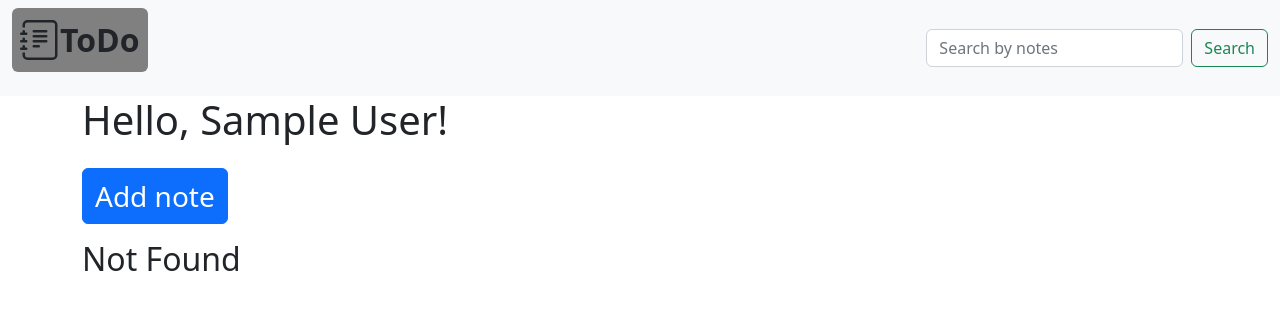
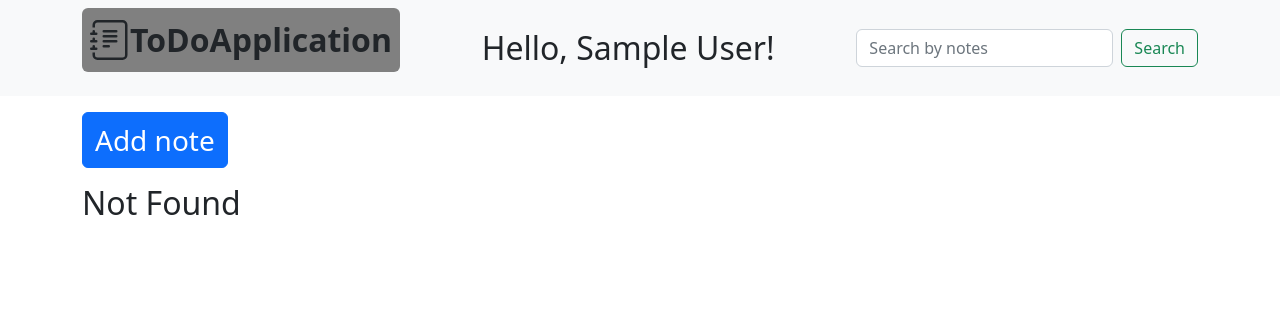
Before and after one commit to DedRobin/todo, a Django app: page / in a window 1280 px wide. Shown: the top 310 px of the page. Run offline with Django 4.2, Linux system fonts and the light colour scheme; the visitor is signed in with stand-in values (Sample User, id 1); data that the repository does not hold is empty; some libraries are stand-ins or nearby versions.

Commit message:
some fix greetings

```diff
--- a/templates/index.html
+++ b/templates/index.html
@@ -5,7 +5,6 @@
 {% block content %}
     {% include "navbar.html" %}
     <div class="container text-container">
-        <h1>Hello, {{ first_name }} {{ last_name }}!</h1>
         <div>
             {% include "add_note.html" %}
         </div>
--- a/templates/navbar.html
+++ b/templates/navbar.html
@@ -1,5 +1,5 @@
 <nav class="navbar navbar-expand-lg bg-light">
-    <div class="container-fluid">
+    <div class="container">
         <p class="navbar fw-bold p-2 rounded fs-2" style="background-color: gray">
             <svg xmlns="http://www.w3.org/2000/svg" width="40" height="40" fill="currentColor"
                  class="bi bi-journal-text" viewBox="0 0 16 16">
@@ -10,8 +10,10 @@
                     <path d="M1 5v-.5a.5.5 0 0 1 1 0V5h.5a.5.5 0 0 1 0 1h-2a.5.5 0 0 1 0-1H1zm0 3v-.5a.5.5 0 0 1 1 0V8h.5a.5.5 0 0 1 0 1h-2a.5.5 0 0 1 0-1H1zm0 3v-.5a.5.5 0 0 1 1 0v.5h.5a.5.5 0 0 1 0 1h-2a.5.5 0 0 1 0-1H1z"/>
                 </svg>
             </svg>
-            ToDo
+            ToDoApplication
         </p>
+
+        <div class="fs-2">Hello, {{ first_name }} {{ last_name }}!</div>
         <form method="GET" class="d-flex navbar-form-hidden" role="search" action="/search">
             <input class="form-control me-2" type="search" placeholder="Search by notes" aria-label="Search"
                    name="q">
```
